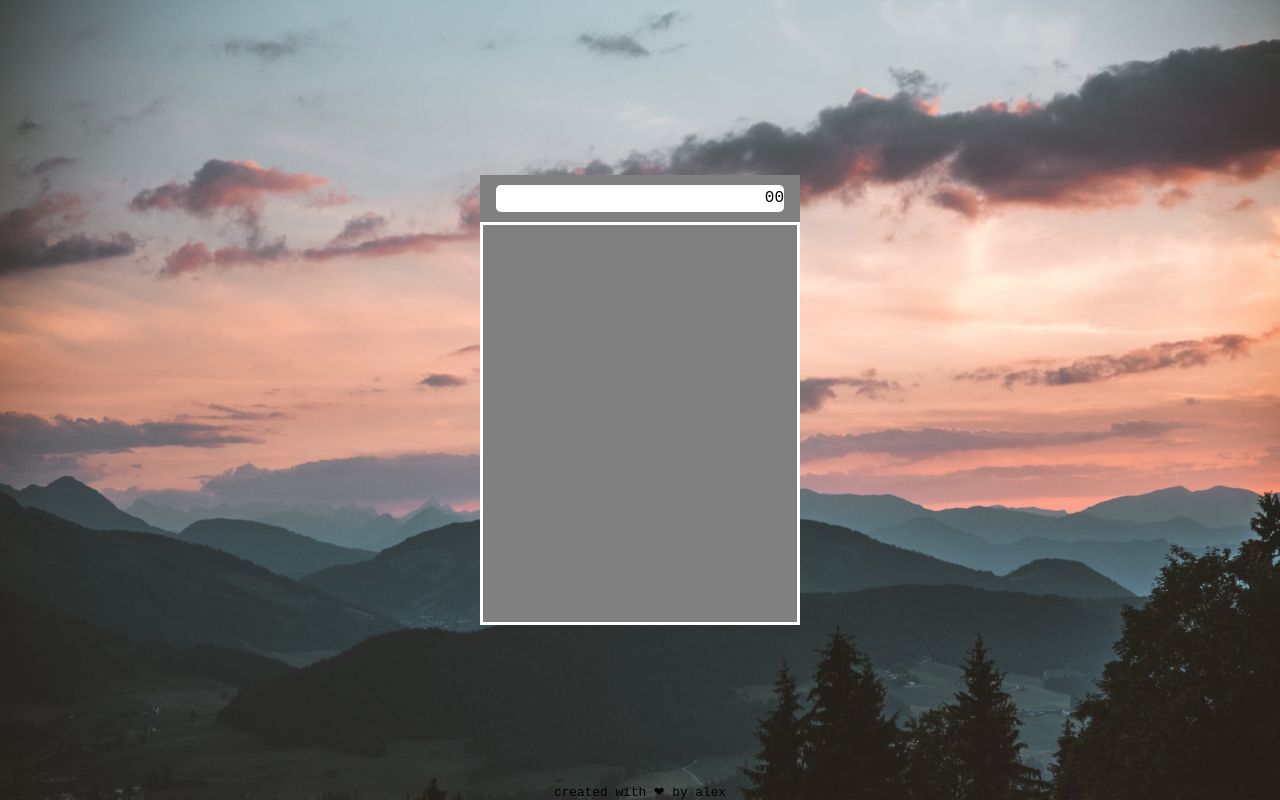
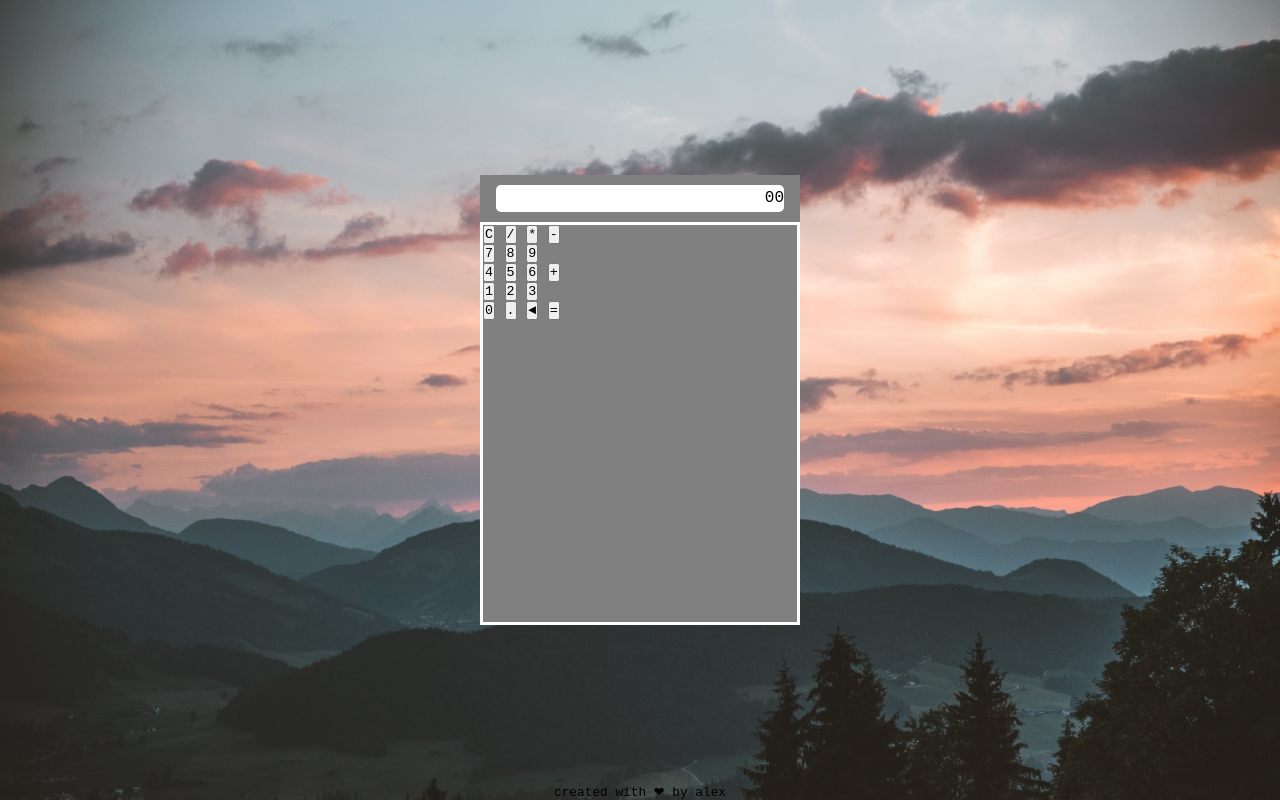
Before and after one commit to AlexJr22/calculator, a plain HTML site: page calculator/calculator.html in a window 1280 px wide. Drawn offline with Linux system fonts and the light colour scheme.

Commit message:
adding the buttons

```diff
--- a/calculator/calculator.html
+++ b/calculator/calculator.html
@@ -16,7 +16,32 @@
     <p>00</p>
     <div class="layoutButtons">
       <div class="rowButtons">
-
+        <button>C</button>
+        <button>/</button>
+        <button>*</button>
+        <button>-</button>
+      </div>
+      <div class="rowButtons">
+        <button>7</button>
+        <button>8</button>
+        <button>9</button>
+      </div>
+      <div class="rowButtons">
+        <button>4</button>
+        <button>5</button>
+        <button>6</button>
+        <button>+</button>
+      </div>
+      <div class="rowButtons">
+        <button>1</button>
+        <button>2</button>
+        <button>3</button>
+      </div>
+      <div class="rowButtons">
+        <button>0</button>
+        <button>.</button>
+        <button>◄</button>
+        <button>=</button>
       </div>
     </div>
   </div>
```
